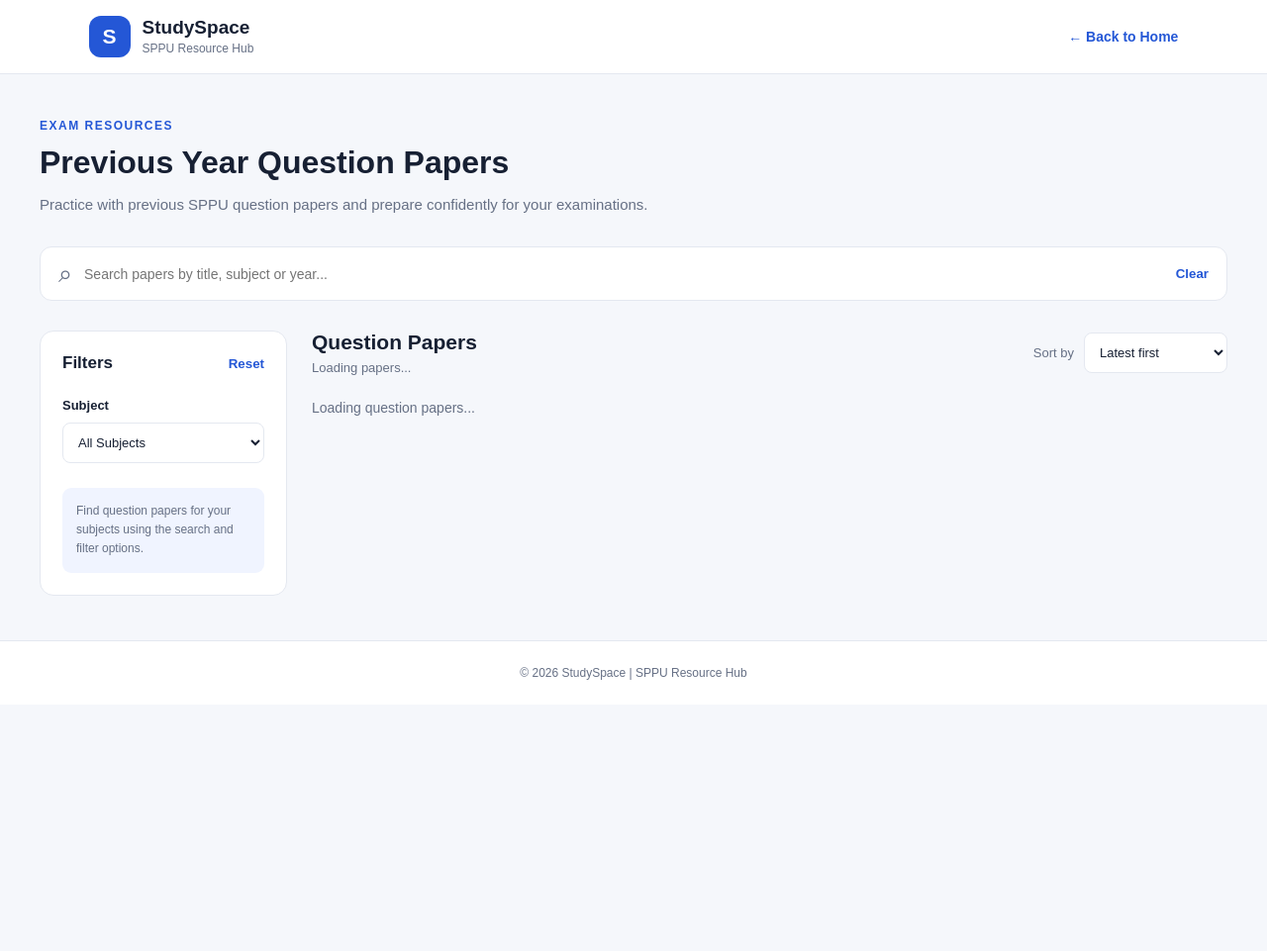
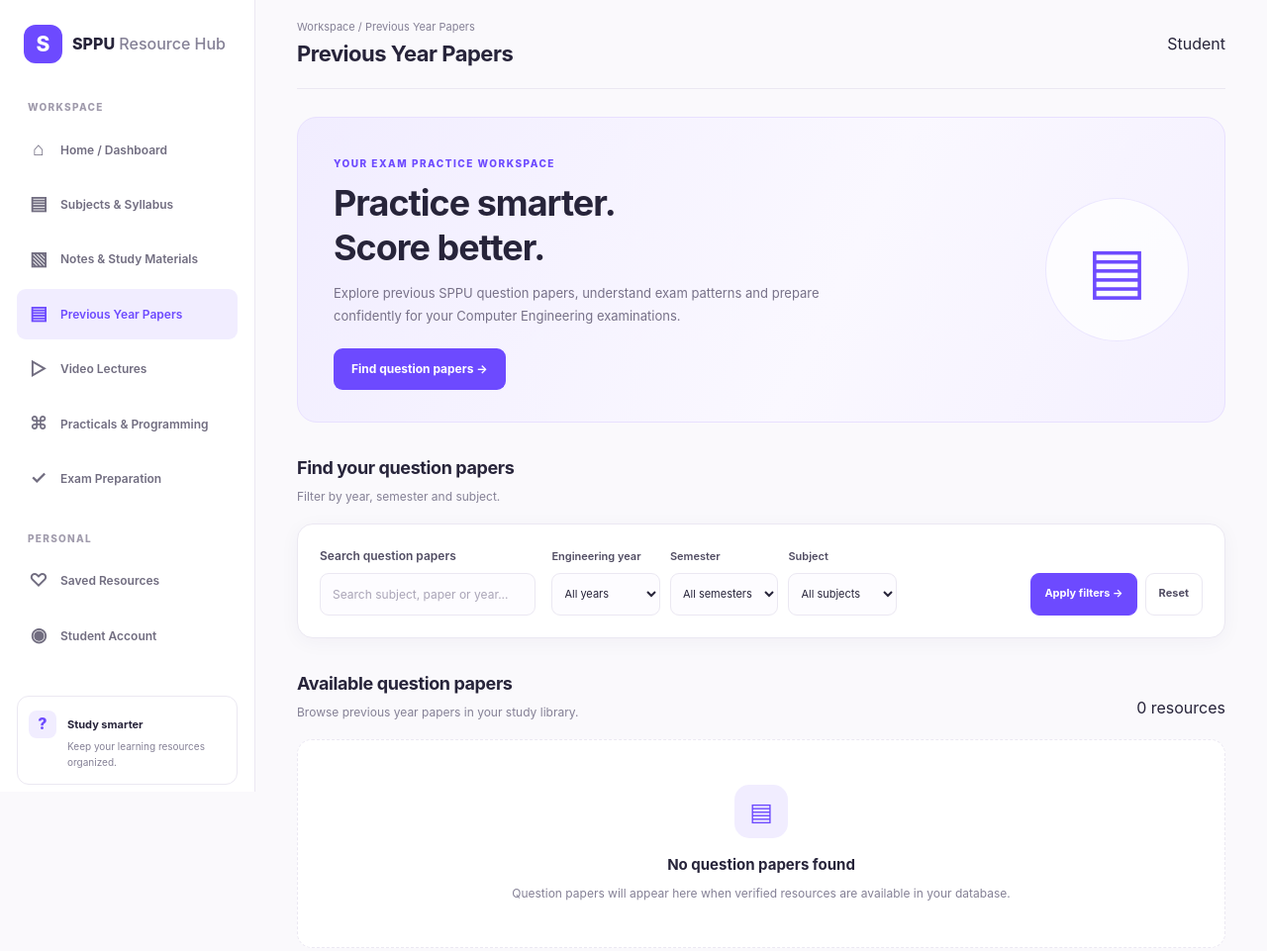
Before and after one commit to Prachi-Ghewade/SPPU-Resource-, a plain HTML site: page pyq.html in a window 1280 px wide. Shown: the whole page at 99% size. Before the commit the page ends 800 px from the top, so only its background shows below. Drawn offline with nearby package versions, Linux system fonts and the light colour scheme.

Commit message:
Update pyq.html

```diff
--- a/pyq.html
+++ b/pyq.html
@@ -4,107 +4,237 @@
 <head>
     <meta charset="UTF-8">
     <meta name="viewport" content="width=device-width, initial-scale=1.0">
-    <title>Previous Year Papers | SPPU Resource Hub</title>
-    <link rel="stylesheet" href="pyq.css">
+    <title>SPPU Resource Hub | Previous Year Papers</title>
+    <link rel="stylesheet" href="exam preparation.css">
 </head>
 
 <body>
 
-<header class="navbar">
-    <div class="brand">
-        <div class="brand-icon">S</div>
-        <div>
-            <h2>StudySpace</h2>
-            <span>SPPU Resource Hub</span>
-        </div>
-    </div>
+<div class="app-layout">
 
-    <a href="index.html" class="home-link">← Back to Home</a>
-</header>
+    <!-- SIDEBAR -->
+    <aside class="sidebar">
 
-<main class="page-container">
+        <a href="index.html" class="brand">
+            <span class="brand-logo">S</span>
+            <span>SPPU<span class="brand-light"> Resource Hub</span></span>
+        </a>
 
-    <section class="page-intro">
-        <p class="eyebrow">EXAM RESOURCES</p>
-        <h1>Previous Year Question Papers</h1>
-        <p>
-            Practice with previous SPPU question papers and prepare
-            confidently for your examinations.
-        </p>
-    </section>
+        <div class="sidebar-label">WORKSPACE</div>
 
-    <section class="search-section">
-        <div class="search-box">
-            <span>⌕</span>
-            <input
-                type="text"
-                id="pyq-search"
-                placeholder="Search papers by title, subject or year..."
-            >
-            <button id="clear-search">Clear</button>
-        </div>
-    </section>
+        <nav class="sidebar-nav">
+            <a href="index.html" class="nav-link">
+                <span>⌂</span> Home / Dashboard
+            </a>
 
-    <section class="content-layout">
+            <a href="subjects.html" class="nav-link">
+                <span>▤</span> Subjects & Syllabus
+            </a>
 
-        <!-- LEFT SIDEBAR -->
-        <aside class="filter-sidebar">
+            <a href="notes.html" class="nav-link">
+                <span>▧</span> Notes & Study Materials
+            </a>
 
-            <div class="filter-heading">
-                <h3>Filters</h3>
-                <button id="reset-filters">Reset</button>
-            </div>
+            <a href="pyq.html" class="nav-link active">
+                <span>▤</span> Previous Year Papers
+            </a>
 
-            <div class="filter-group">
-                <label for="subject-filter">Subject</label>
-                <select id="subject-filter">
-                    <option value="">All Subjects</option>
-                </select>
-            </div>
+            <a href="videos.html" class="nav-link">
+                <span>▷</span> Video Lectures
+            </a>
 
-            <div class="filter-note">
-                <p>Find question papers for your subjects using the search and filter options.</p>
-            </div>
+            <a href="practicals.html" class="nav-link">
+                <span>⌘</span> Practicals & Programming
+            </a>
 
-        </aside>
+            <a href="exam-preparation.html" class="nav-link">
+                <span>✓</span> Exam Preparation
+            </a>
+        </nav>
 
-        <!-- MAIN CONTENT -->
-        <section class="resources-section">
+        <div class="sidebar-label secondary-label">PERSONAL</div>
 
-            <div class="results-header">
+        <nav class="sidebar-nav">
+            <a href="saved.html" class="nav-link">
+                <span>♡</span> Saved Resources
+            </a>
+
+            <a href="account.html" class="nav-link">
+                <span>◉</span> Student Account
+            </a>
+        </nav>
+
+        <div class="sidebar-bottom">
+            <div class="sidebar-help">
+                <div class="help-icon">?</div>
                 <div>
-                    <h2>Question Papers</h2>
-                    <p id="resource-count">Loading papers...</p>
-                </div>
-
-                <div class="sort-box">
-                    <label for="sort-filter">Sort by</label>
-                    <select id="sort-filter">
-                        <option value="latest">Latest first</option>
-                        <option value="title">Title A-Z</option>
-                        <option value="subject">Subject</option>
-                    </select>
+                    <strong>Study smarter</strong>
+                    <p>Keep your learning resources organized.</p>
                 </div>
             </div>
 
-            <p id="status-message" class="status-message">
-                Loading question papers...
-            </p>
+            <a href="admin.html" class="admin-link">
+                Admin & Content Management →
+            </a>
+        </div>
 
-            <div id="pyq-grid" class="resource-grid"></div>
+    </aside>
+
+    <!-- MAIN CONTENT -->
+    <main class="exam-main">
+
+        <header class="exam-page-header">
+            <div>
+                <p class="exam-breadcrumb">
+                    Workspace / Previous Year Papers
+                </p>
+                <h1>Previous Year Papers</h1>
+            </div>
+
+            <div>
+                <span>Student</span>
+            </div>
+        </header>
+
+        <!-- HERO -->
+        <section class="exam-hero">
+
+            <div class="exam-hero-content">
+
+                <span class="exam-eyebrow">
+                    YOUR EXAM PRACTICE WORKSPACE
+                </span>
+
+                <h2>Practice smarter.<br>Score better.</h2>
+
+                <p>
+                    Explore previous SPPU question papers, understand
+                    exam patterns and prepare confidently for your
+                    Computer Engineering examinations.
+                </p>
+
+                <a href="#exam-filters" class="exam-button exam-button-primary">
+                    Find question papers →
+                </a>
+
+            </div>
+
+            <div class="exam-hero-decoration" aria-hidden="true">
+                ▤
+            </div>
 
         </section>
 
-    </section>
+        <!-- FILTERS -->
+        <section class="exam-section" id="exam-filters">
 
-</main>
+            <div class="exam-section-heading">
+                <div>
+                    <h2>Find your question papers</h2>
+                    <p>Filter by year, semester and subject.</p>
+                </div>
+            </div>
 
-<footer class="footer">
-    <p>© 2026 StudySpace | SPPU Resource Hub</p>
-</footer>
+            <form class="exam-filter-panel" id="examSearchForm">
 
-<script src="https://cdn.jsdelivr.net/npm/@supabase/supabase-js@2"></script>
-<script src="pyq.js" defer></script>
+                <label class="exam-search-label" for="examSearch">
+                    Search question papers
+                </label>
+
+                <input
+                    type="search"
+                    id="examSearch"
+                    name="search"
+                    placeholder="Search subject, paper or year..."
+                >
+
+                <div class="exam-filter-grid">
+
+                    <div class="exam-field">
+                        <label for="pyqYear">Engineering year</label>
+
+                        <select id="pyqYear" name="year">
+                            <option value="">All years</option>
+                            <option value="FE">First Year</option>
+                            <option value="SE">Second Year</option>
+                            <option value="TE">Third Year</option>
+                            <option value="BE">Final Year</option>
+                        </select>
+                    </div>
+
+                    <div class="exam-field">
+                        <label for="pyqSemester">Semester</label>
+
+                        <select id="pyqSemester" name="semester">
+                            <option value="">All semesters</option>
+                            <option value="1">Semester 1</option>
+                            <option value="2">Semester 2</option>
+                            <option value="3">Semester 3</option>
+                            <option value="4">Semester 4</option>
+                            <option value="5">Semester 5</option>
+                            <option value="6">Semester 6</option>
+                            <option value="7">Semester 7</option>
+                            <option value="8">Semester 8</option>
+                        </select>
+                    </div>
+
+                    <div class="exam-field">
+                        <label for="pyqSubject">Subject</label>
+
+                        <select id="pyqSubject" name="subject">
+                            <option value="">All subjects</option>
+                        </select>
+                    </div>
+
+                </div>
+
+                <div class="exam-filter-actions">
+
+                    <button type="submit" class="exam-button exam-button-primary">
+                        Apply filters →
+                    </button>
+
+                    <button type="reset" class="exam-button exam-button-secondary">
+                        Reset
+                    </button>
+
+                </div>
+
+            </form>
+        </section>
+
+        <!-- RESULTS -->
+        <section class="exam-section exam-results-section">
+
+            <div class="exam-section-heading">
+                <div>
+                    <h2>Available question papers</h2>
+                    <p>Browse previous year papers in your study library.</p>
+                </div>
+
+                <span id="examResultCount" class="exam-result-count">
+                    0 resources
+                </span>
+            </div>
+
+            <div id="examResourceGrid" class="exam-resource-grid"></div>
+
+            <div id="examEmptyState" class="exam-empty-state">
+                <div class="exam-empty-icon">▤</div>
+                <h3>No question papers found</h3>
+                <p>
+                    Question papers will appear here when verified
+                    resources are available in your database.
+                </p>
+            </div>
+
+        </section>
+
+    </main>
+
+</div>
+
+<script type="module" src="pyq.js"></script>
 
 </body>
 </html>
```
